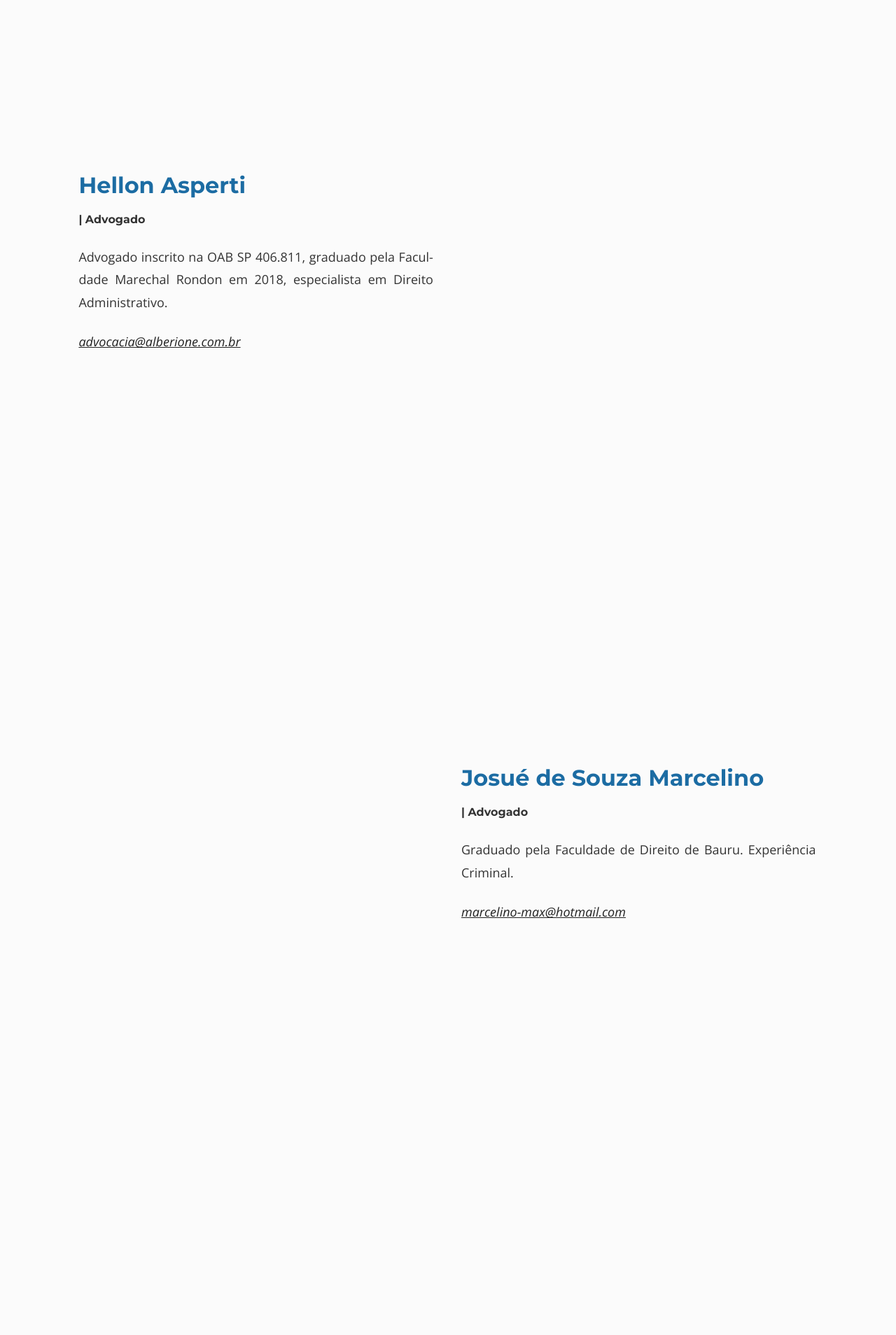
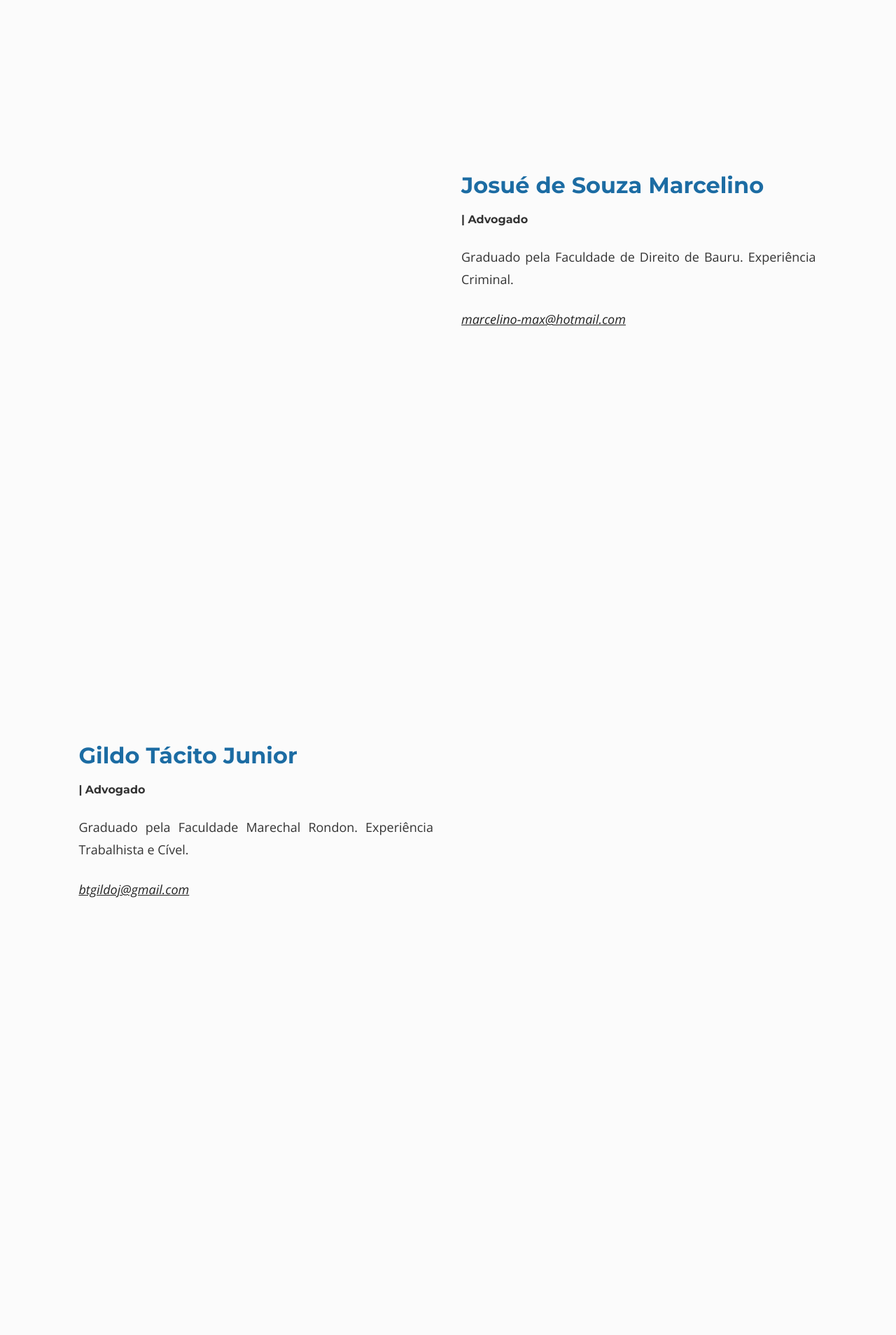
Before and after one commit to novaeraweb/alberione_advocacia.github.io, a PHP site: page /advogados-alberione-araujo-advocacia.php in a window 1280 px wide. Shown: the part 2457-4365 px from the top of the page at 70% size. Run offline with PHP 8.4, Linux system fonts and the light colour scheme; some libraries are stand-ins or nearby versions.

Commit message:
Retirada Advogado ASperti

```diff
--- a/advogados-alberione-araujo-advocacia.php
+++ b/advogados-alberione-araujo-advocacia.php
@@ -76,18 +76,6 @@
 						</div>
 					</div>
 				</section>
-				<section class="row section">
-					<div class="row-content buffer even clear-after">
-						<div class="column six">
-							<h2>Hellon Asperti<br><span style="font-size:0.5em;color:#333"> | Advogado</span></h2>
-							<p style="text-align:justify;">Advogado inscrito na OAB SP 406.811, graduado pela Faculdade Marechal Rondon em 2018, especialista em Direito Administrativo.</p>
-							<p><em><a href="mailto:advocacia@alberione.com.br" target="_blank">advocacia@alberione.com.br</a></em></p>
-						</div>
-						<div class="side-mockup right-mockup animation">
-							<figure><div><img src="img/hellon-asperti-advogado.jpg" alt="Imagem do Advogado Hellon Asperti"></div></figure>
-						</div>
-					</div>
-				</section>
  				<section class="row section">
 					<div class="row-content buffer even clear-after">
 						<div class="column six push-six ">
```
